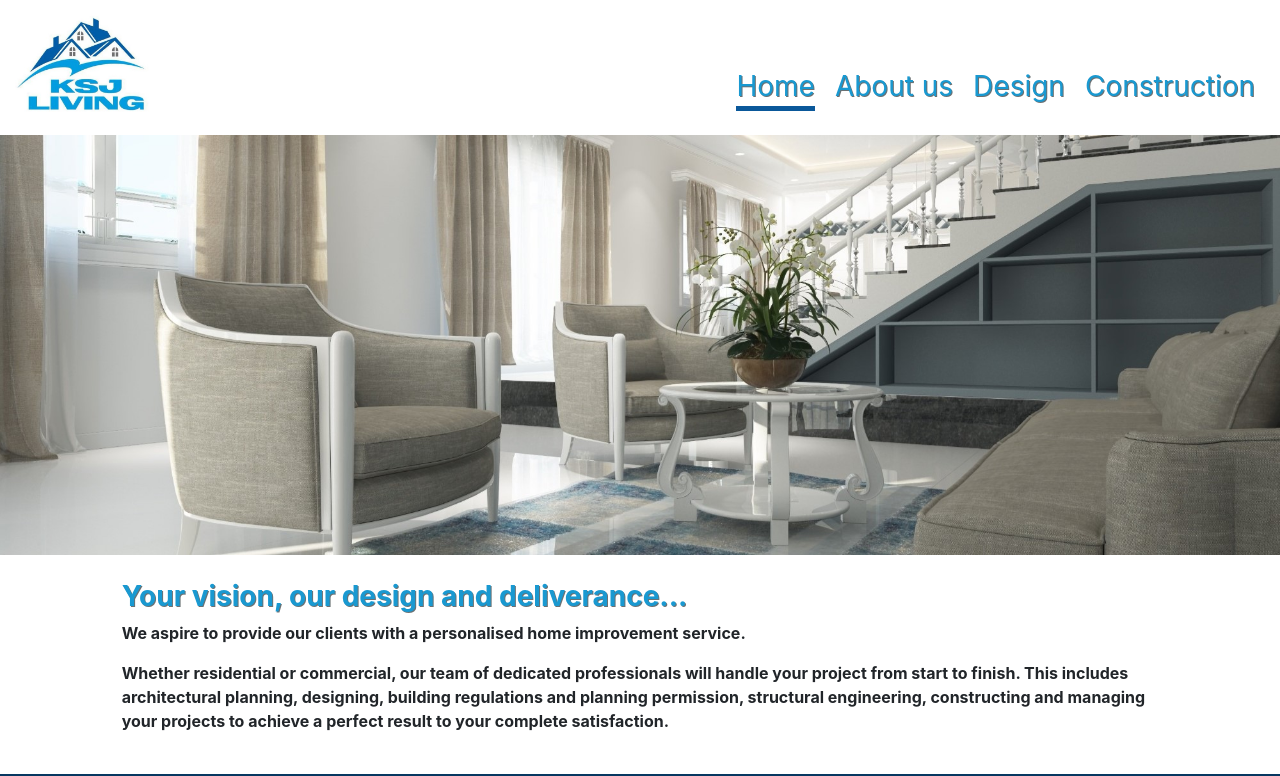
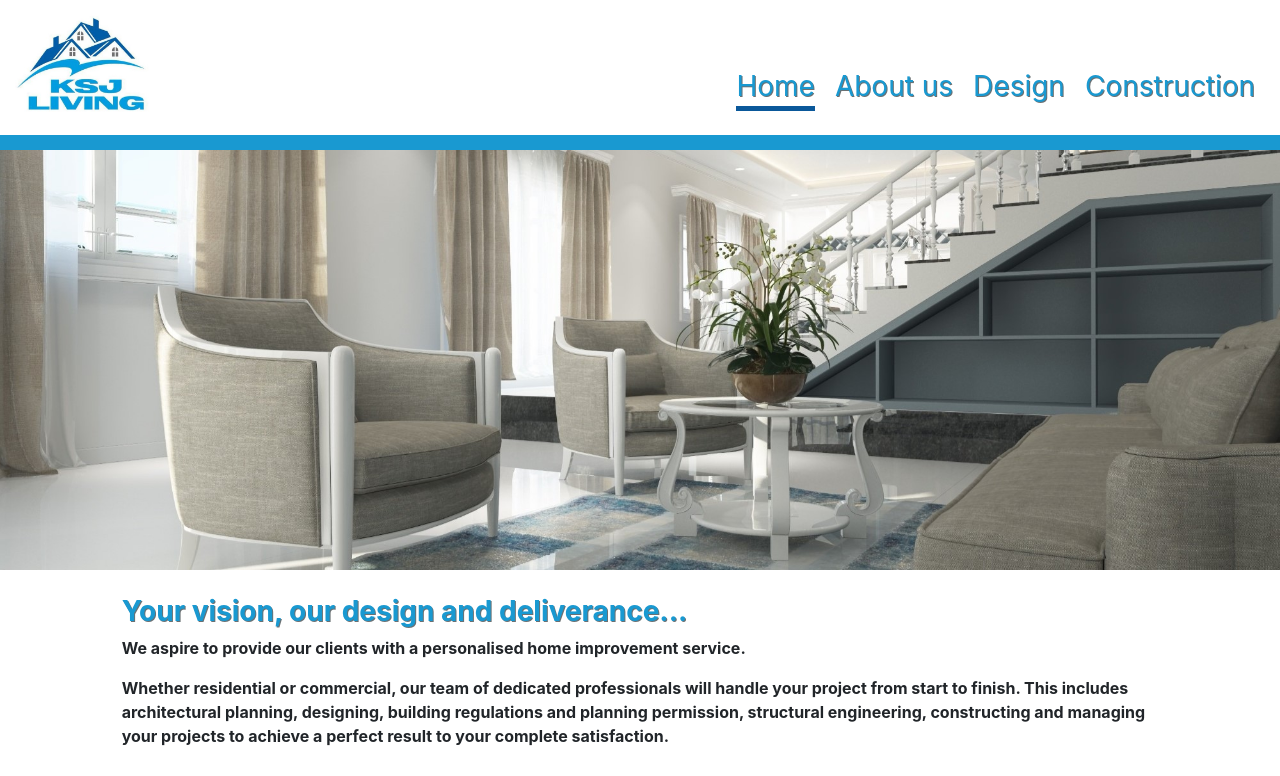
Before and after one commit to malassociates/malassociates.github.io, a website: page home.html in a window 1280 px wide. Shown: the top 776 px of the page. Drawn offline with Linux system fonts and the light colour scheme.

Commit message:
add color border to header

```diff
--- a/CSS/common.css
+++ b/CSS/common.css
@@ -1,5 +1,6 @@
 .header {
 	background: white;
+	border-bottom: 15px solid #1999D1
 }
 .content {
 	background: white;
```
